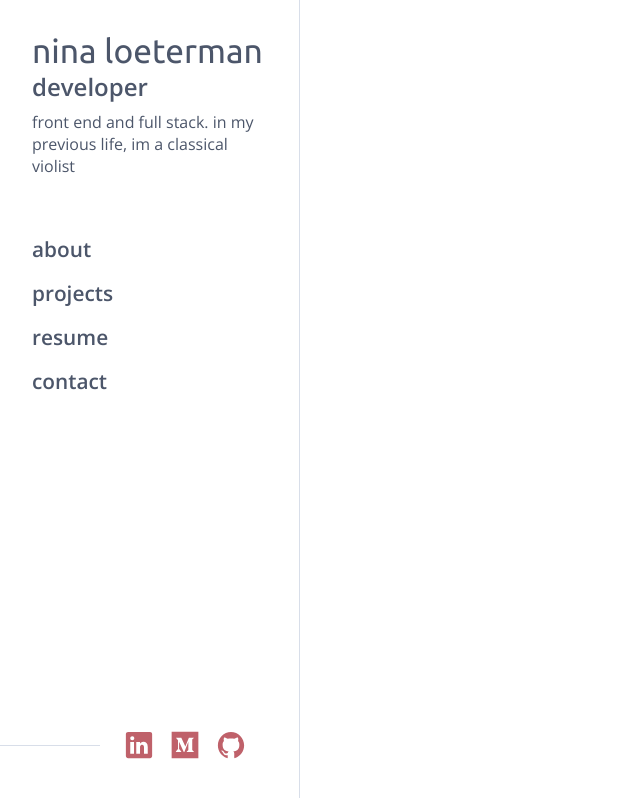
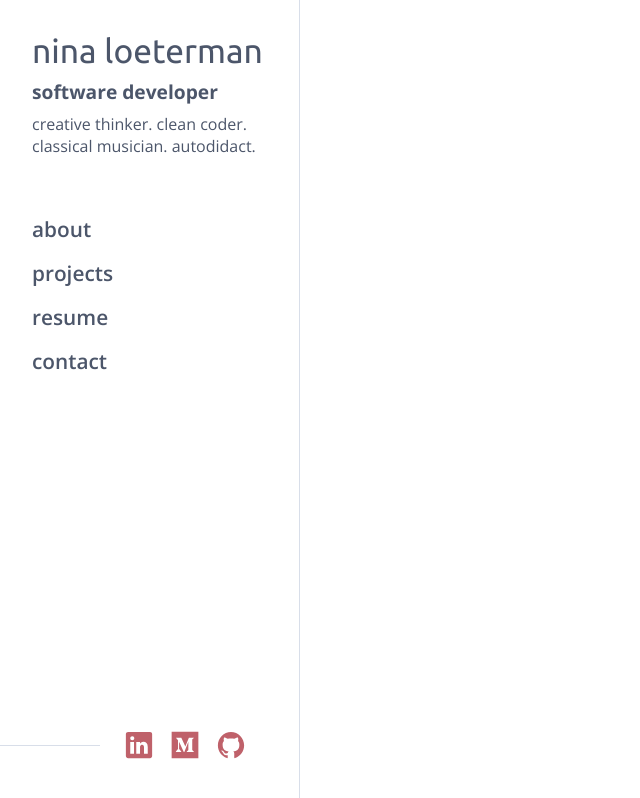
Before and after one commit to NinaLoeterman/portfolio, a React (Create React App) app: page / in a window 1280 px wide. Shown: the whole page, without its empty margins (0-640 px from the left). Built offline with nearby package versions, Linux system fonts and the light colour scheme.

Commit message:
title changed

```diff
--- a/public/index.html
+++ b/public/index.html
@@ -18,7 +18,7 @@
 
     <link rel="preconnect" href="https://fonts.gstatic.com" />
     <link
-      href="https://fonts.googleapis.com/css2?family=Open+Sans:wght@400;600&family=Ubuntu&display=swap"
+      href="https://fonts.googleapis.com/css2?family=Open+Sans:wght@400;600;700&family=Ubuntu&display=swap"
       rel="stylesheet"
     />
     <!--
--- a/src/components/sidebar/SidebarTitle/SidebarTitle.jsx
+++ b/src/components/sidebar/SidebarTitle/SidebarTitle.jsx
@@ -4,9 +4,9 @@
 const SidebarTitle = () => {
   const text = {
     name: "nina loeterman",
-    title: "developer",
+    title: "software developer",
     description:
-      "front end and full stack. in my previous life, im a classical violist",
+      "creative thinker. clean coder. classical musician. autodidact. ",
   };
   return (
     <div className="sidebar-title">
--- a/src/components/sidebar/SidebarTitle/SidebarTitle.styles.css
+++ b/src/components/sidebar/SidebarTitle/SidebarTitle.styles.css
@@ -13,10 +13,11 @@
 .sidebar-title--name {
   font-family: var(--secondary-font);
   font-size: 2.1rem;
+  margin-bottom: var(--margin-small);
 }
 
 .sidebar-title--title {
-  font-size: 1.5rem;
-  font-weight: 600;
+  font-size: 1.2rem;
+  font-weight: 700;
   margin-bottom: var(--margin-small);
 }
```
